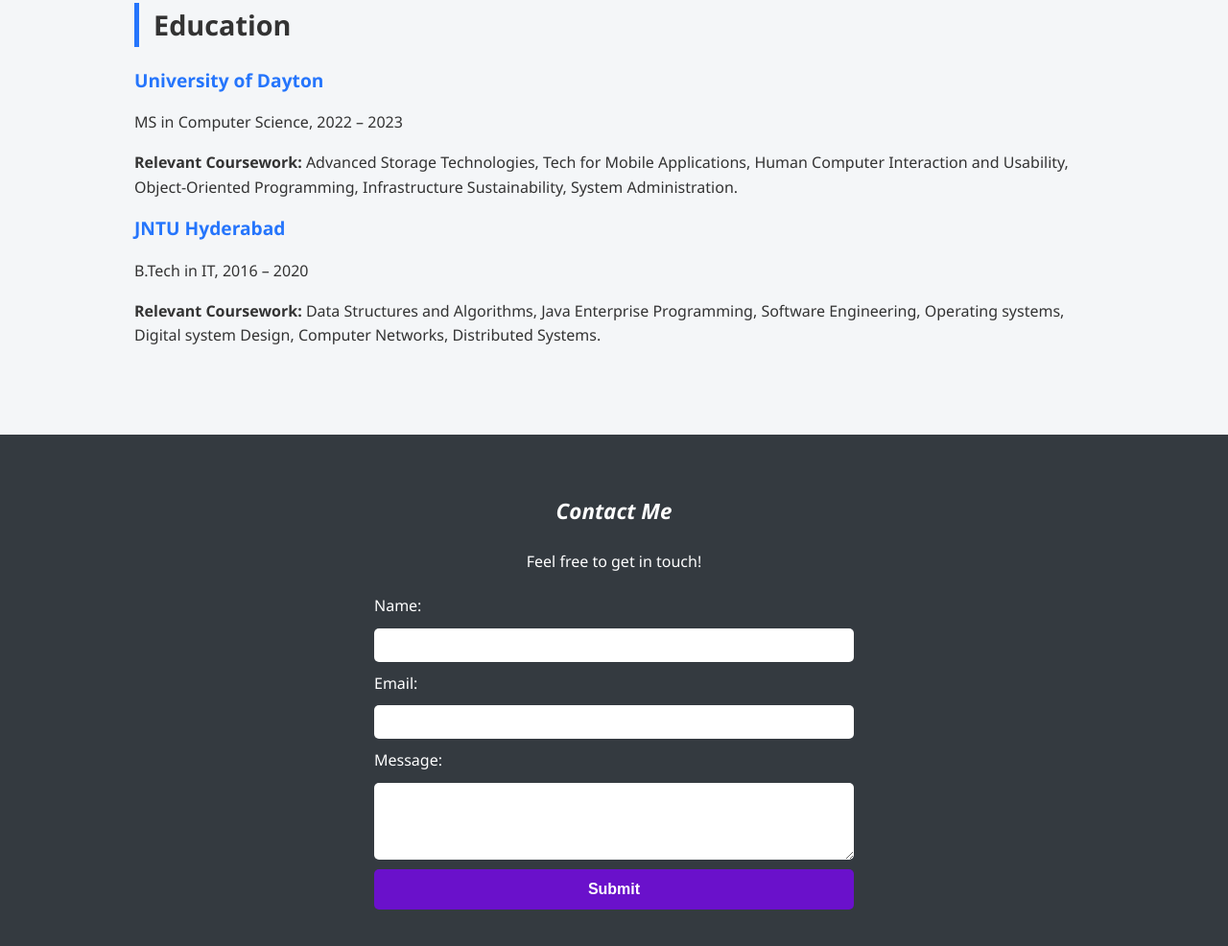
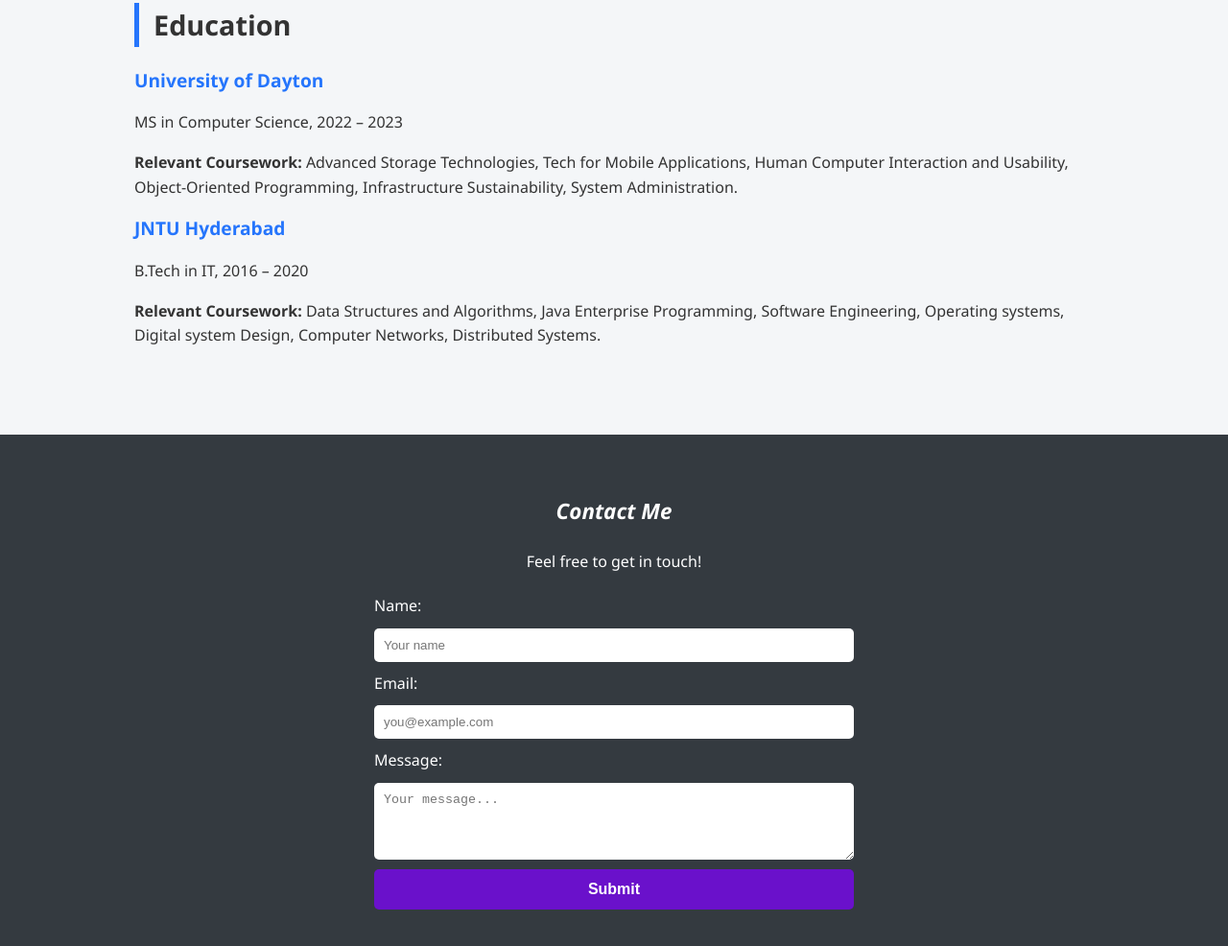
Before and after one commit to Komalvandras/myportfolio, a plain HTML site: page index.html in a window 1280 px wide. Shown: the part 2411-3397 px from the top of the page at 96% size. Drawn offline with Linux system fonts and the light colour scheme.

Commit message:
Update index.html
added contact form to get data

```diff
--- a/index.html
+++ b/index.html
@@ -110,38 +110,46 @@
   <footer id="contact">
     <h3><i>Contact Me</i></h3>
     <p>Feel free to get in touch!</p>
-    <form id="contactForm">
+    <form action="https://formspree.io/f/xovwbypw" method="POST">
       <label for="name">Name:</label>
-      <input type="text" id="name" name="name" required />
+      <input
+        type="text"
+        id="name"
+        name="name"
+        required
+        title="Please enter your full name"
+        placeholder="Your name"
+      />
+
       <label for="email">Email:</label>
-      <input type="email" id="email" name="email" required />
+      <input
+        type="email"
+        id="email"
+        name="email"
+        required
+        title="Please enter a valid email address"
+        placeholder="you@example.com"
+      />
+
       <label for="message">Message:</label>
-      <textarea id="message" name="message" rows="4" maxlength="500" required></textarea>
+      <textarea
+        id="message"
+        name="message"
+        rows="4"
+        maxlength="500"
+        required
+        title="Type your message here"
+        placeholder="Your message..."
+      ></textarea>
+
       <button type="submit">Submit</button>
     </form>
     <div id="form-message"></div>
   </footer>
 
   <script>
-
     document.getElementById("toggle-theme").addEventListener("click", () => {
       document.body.classList.toggle("dark-mode");
-    });
-
-    document.getElementById("contactForm").addEventListener("submit", function (e) {
-      e.preventDefault();
-      const name = document.getElementById("name").value.trim();
-      const email = document.getElementById("email").value.trim();
-      const message = document.getElementById("message").value.trim();
-
-      if (!name || !email || !message) {
-        alert("Please fill out all fields.");
-        return;
-      }
-
-      document.getElementById("form-message").textContent = `Thanks, ${name}! Your message has been received.`;
-      console.log({ name, email, message });
-      this.reset();
     });
   </script>
 </body>
```
